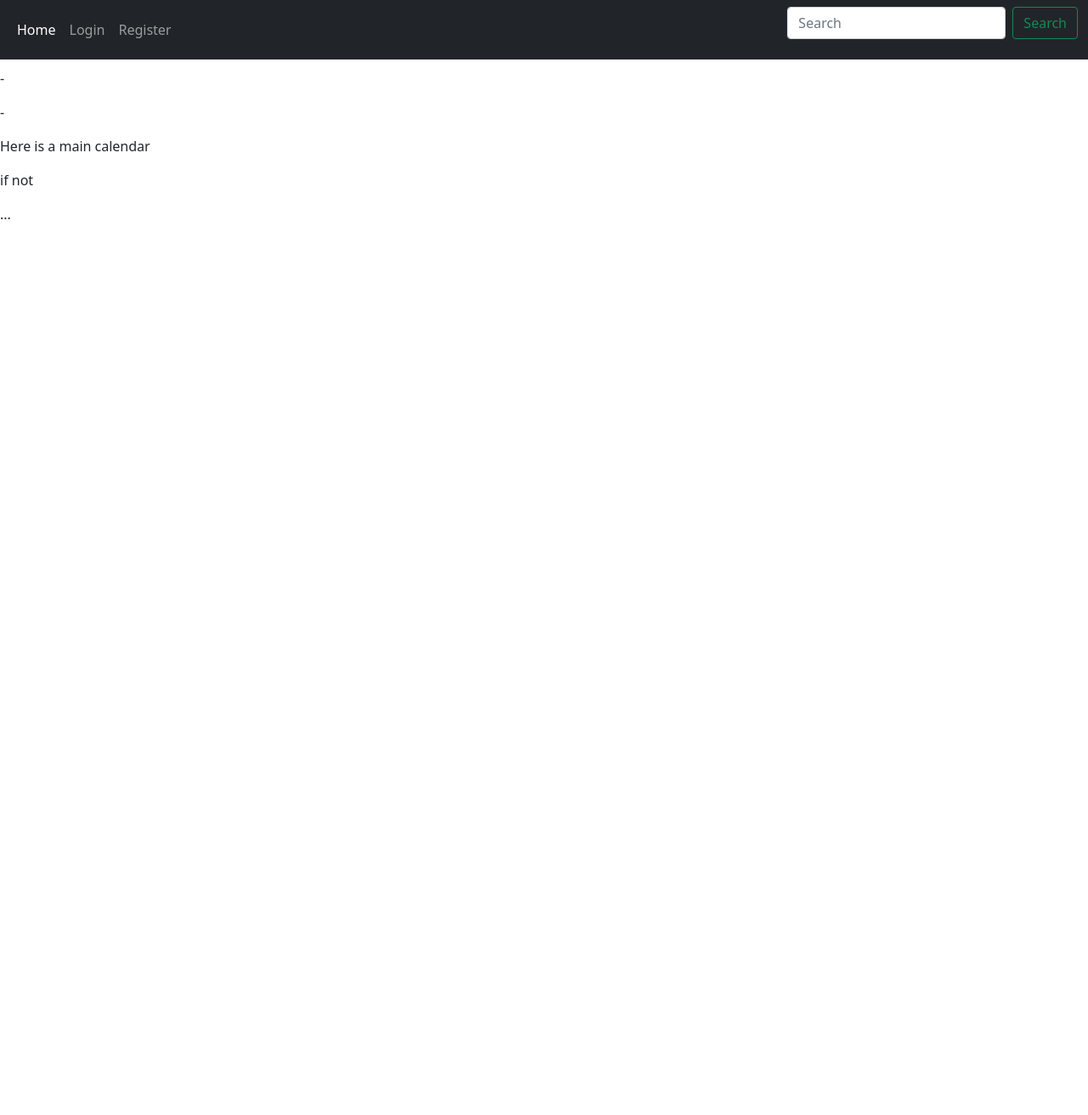
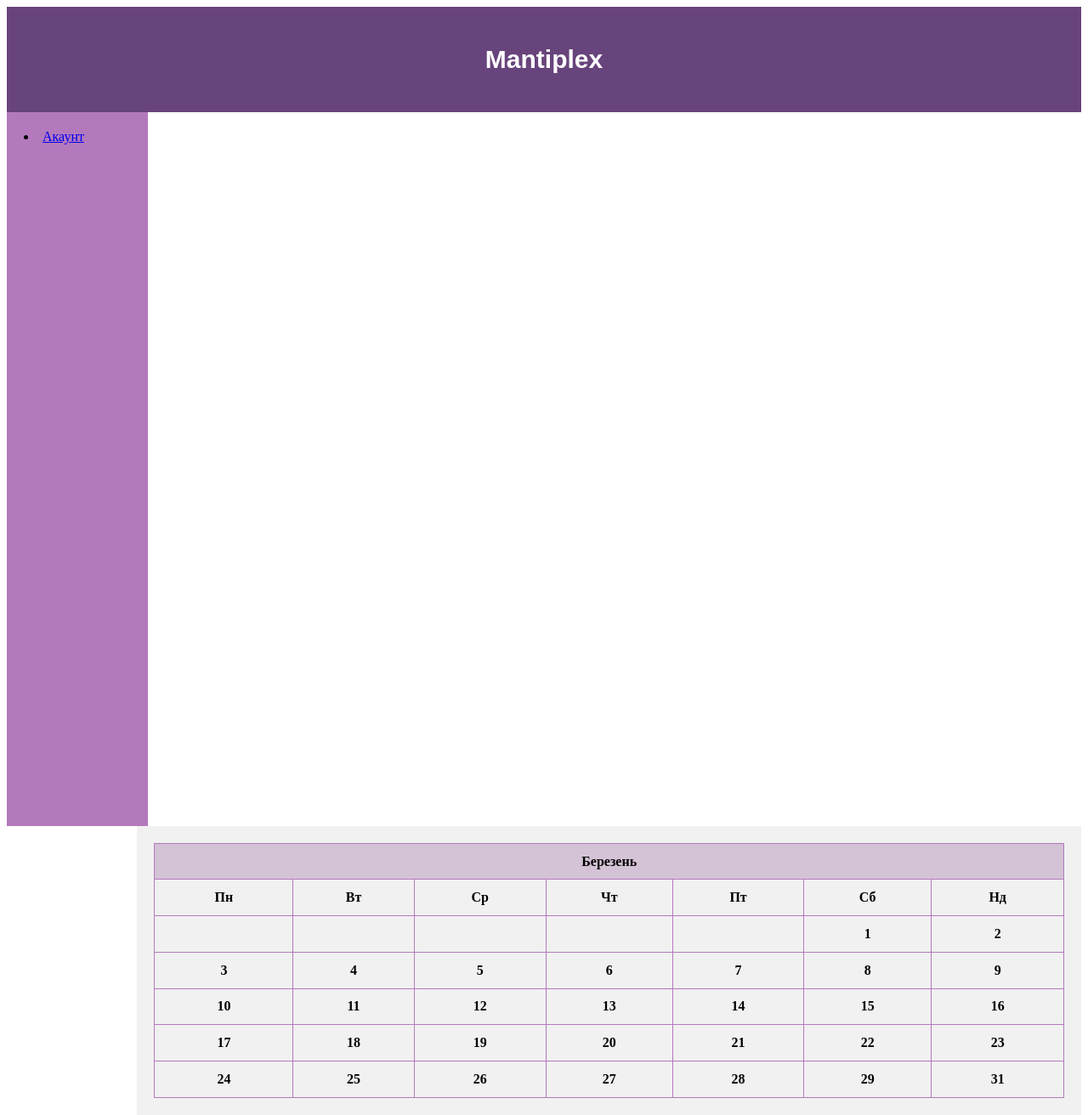
Before and after one commit to Pashlikson/mantiplex, a Django app: page /calendar/ in a window 1280 px wide. Shown: the whole page at 85% size. Before the commit the page ends 258 px from the top, so only its background shows below. Run offline with Django 5.2, Linux system fonts and the light colour scheme; lists and menus that the app fills with data are empty.

Commit message:
feat: added style and calendar page

```diff
--- a/main/templates/base.html
+++ b/main/templates/base.html
@@ -1,46 +1,36 @@
-<html>
-    <head>
-        <meta charset="utf-8">
-    <meta name="viewport" content="width=device-width, initial-scale=1">
-      <title>{% block title %}Mantiplex{% endblock %}</title>
-    <!-- Bootstrap CSS -->
-    <link href="https://cdn.jsdelivr.net/npm/bootstrap@5.0.2/dist/css/bootstrap.min.css" rel="stylesheet" integrity="sha384-EVSTQN3/azprG1Anm3QDgpJLIm9Nao0Yz1ztcQTwFspd3yD65VohhpuuCOmLASjC" crossorigin="anonymous">
-    </head>
+<html lang="uk"><head>
+  <title>{% block title %}Mantiplex{% endblock %}</title>
+  <style>
+  table, th, td {
+    border: 1px solid #b479bd;
+    border-collapse: collapse;
+  }
+       /* Style the header */
+  header {
+      background-color: #68447c;
+      padding: 20px;
+      text-align: center;
+      font-size: 20px;
+      color: white;
+      font-family: Arial, Helvetica, sans-serif;
+  }
+     /* Create two columns/boxes that floats next to each other */
+  nav {
+      float: left;
+      width: 10%;
+      background: #b479bd;
+      padding: 20px;
+  }
+  article {
+      float: right;
+      padding: 20px;
+      width: 84.7%;
+      background-color: #f1f1f1;
+  }
+  </style></head>
 
-    <body>
-    <header>
-      <nav class="navbar navbar-expand-md navbar-dark fixed-top bg-dark">
-        <div class="container-fluid">
-          <button class="navbar-toggler" type="button" data-bs-toggle="collapse" data-bs-target="#navbarCollapse" aria-controls="navbarCollapse" aria-expanded="false" aria-label="Toggle navigation">
-            <span class="navbar-toggler-icon"></span>
-          </button>
-          <div class="collapse navbar-collapse" id="navbarCollapse">
-            <ul class="navbar-nav me-auto mb-2 mb-md-0">
-              <li class="nav-item">
-                <a class="nav-link active" aria-current="page" href="/">Home</a>
-              </li>
-              <li class="nav-item">
-                <a class="nav-link" href="/login">Login</a>
-              </li>
-              <li class="nav-item">
-                <a class="nav-link" href="/register">Register</a>
-              </li>
-            </ul>
-            <form class="d-flex">
-              <input class="form-control me-2" type="search" placeholder="Search" aria-label="Search">
-              <button class="btn btn-outline-success" type="submit">Search</button>
-            </form>
-          </div>
-        </div>
-      </nav>
-    </header>
 
-    <main>
-      {% block content %}{% endblock %}
-      <!-- FOOTER -->
-      <footer class="container">
-      </footer>
-    </main>
-    <script src="https://cdn.jsdelivr.net/npm/bootstrap@5.0.2/dist/js/bootstrap.bundle.min.js" integrity="sha384-MrcW6ZMFYlzcLA8Nl+NtUVF0sA7MsXsP1UyJoMp4YLEuNSfAP+JcXn/tWtIaxVXM" crossorigin="anonymous"></script>
-    </body>
+    {% block content %}{% endblock %}
+
+  </body>
 </html>
--- a/main/templates/calendar_page.html
+++ b/main/templates/calendar_page.html
@@ -1,13 +1,71 @@
 {% extends "base.html" %}
 {% block title%}Main calendar{%endblock%}
 {% block content%}
+    <header>
+        <h2>Mantiplex</h2>
+    </header>
+    <nav style="height: 100dvh;">
+          <li><a href="#">Акаунт</a></li>
+    </nav>
+    <article>
+    <table style="width:100%; height: 300; left: 2cm;">
+        <tbody><tr>
+          <th colspan="7" style="background-color: #d4c2d6">Березень </th>
+        </tr>
+        <tr>
+            <th>Пн</th>
+            <th>Вт</th>
+            <th>Ср</th>
+            <th>Чт</th>
+            <th>Пт</th>
+            <th>Сб</th>
+            <th>Нд</th>
+        </tr>
+        <tr>
+            <th></th>
+            <th></th>
+            <th></th>
+            <th></th>
+            <th></th>
+            <th>1</th>
+            <th>2</th>
+        </tr>
+        <tr>
+            <th>3</th>
+            <th>4</th>
+            <th>5</th>
+            <th>6</th>
+            <th>7</th>
+            <th>8</th>
+            <th>9</th>
+        </tr>
+        <tr>
+            <th>10</th>
+            <th>11</th>
+            <th>12</th>
+            <th>13</th>
+            <th>14</th>
+            <th>15</th>
+            <th>16</th>
+        </tr>
+        <tr>
+            <th>17</th>
+            <th>18</th>
+            <th>19</th>
+            <th>20</th>
+            <th>21</th>
+            <th>22</th>
+            <th>23</th>
+        </tr>
+        <tr>
+            <th>24</th>
+            <th>25</th>
+            <th>26</th>
+            <th>27</th>
+            <th>28</th>
+            <th>29</th>
+            <th>31</th>
+        </tr>
 
-<p>-</p>
-<p>-</p>
-<p>-</p>
-<p>-</p>
-<p>Here is a main calendar</p>
-<p>if not</p>
-<p>...</p>
-
+    </tbody></table></article>
 {%endblock%}
--- a/main/views.py
+++ b/main/views.py
@@ -1,7 +1,6 @@
 from django.shortcuts import render, redirect
 from django.contrib.auth.forms import UserCreationForm
 from django.contrib.auth import authenticate, login
-from django.contrib import messages
 from .utils import convert_hex_number_into_cyrilic
 
 # Create your views here.
@@ -23,7 +22,7 @@ def login_page(request):
                 login(request, user)
                 return redirect('calendar')
             else:
-                return redirect('register')
+                return redirect('login')
         else:
             return render(request, 'login_page.html')
 
@@ -36,7 +35,6 @@ def register_page(request):
             password = form.cleaned_data['password1']
             user = authenticate(username=username, password=password)
             login(request, user)
-            messages.success(request, ("Registeation Sucsedsful!"))
             return redirect('main')
     else:
         form = UserCreationForm()
```
Also changed, not shown: main/templates/main.html (+6 -17 lines).
